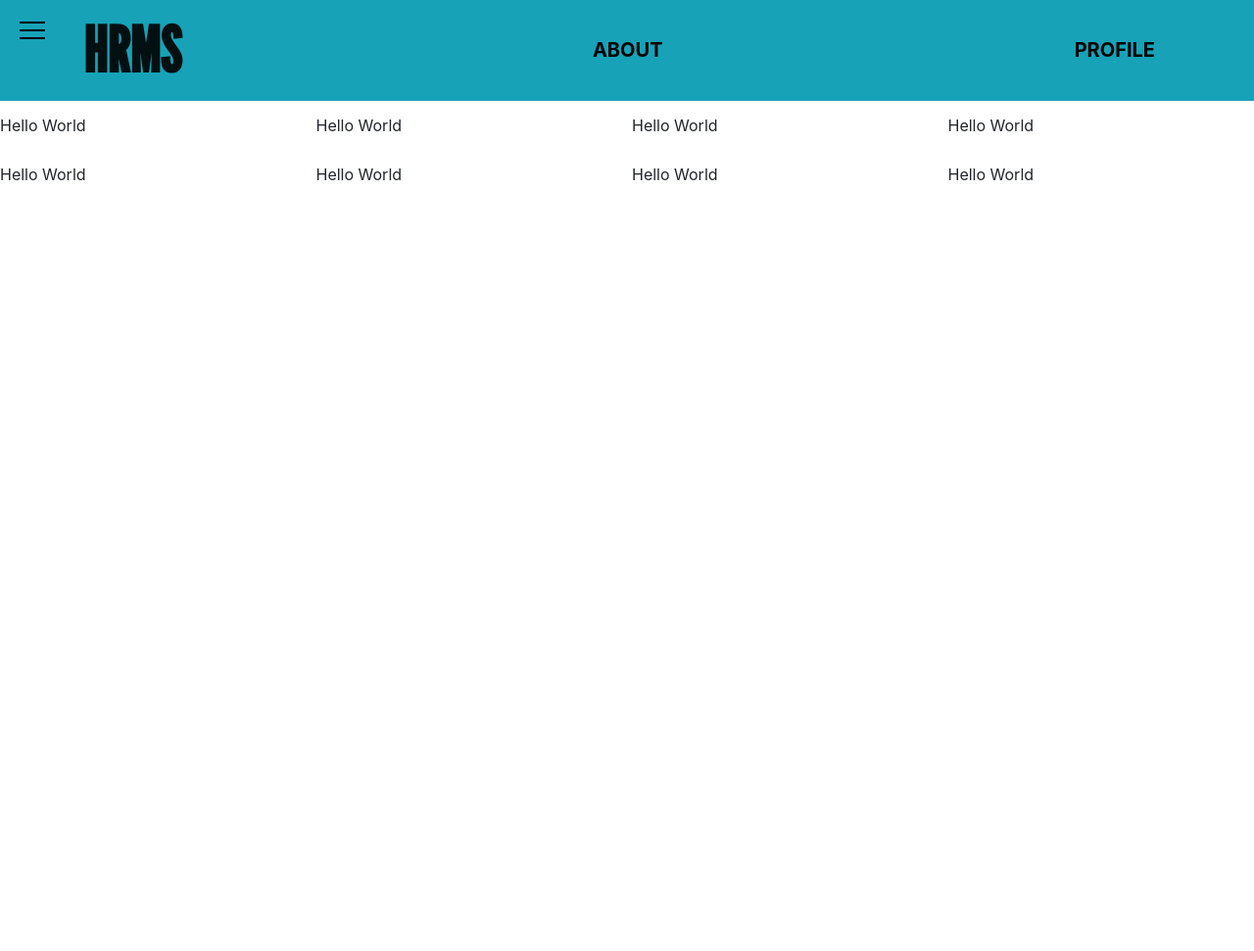
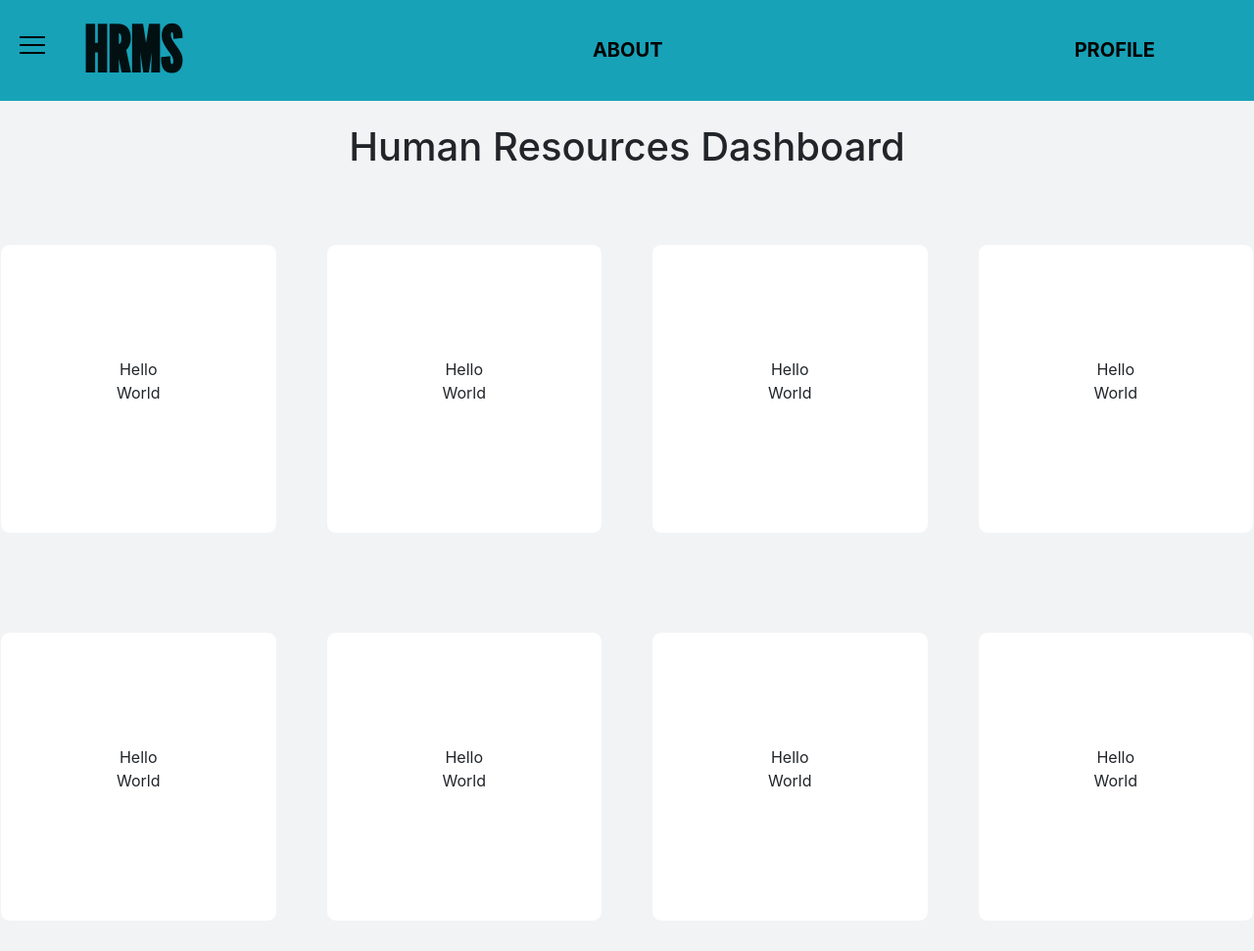
Before and after one commit to antoinecarter/CSE3101-Project, a PHP site: page /shareposts/inc/view/home.php in a window 1280 px wide. Shown: the whole page at 98% size. Before the commit the page ends 184 px from the top, so only its background shows below. Run offline with PHP 8.4, Linux system fonts and the light colour scheme; style sheets or scripts are compiled from the project's sources.

Commit message:
Update home.php

```diff
--- a/css/style.scss
+++ b/css/style.scss
@@ -287,7 +287,7 @@
         }
         .menu__btn {
           position: fixed;
-          top: 30px;
+          top: 45px;
           left: 20px;
           width: 26px;
           height: 26px;
@@ -365,7 +365,8 @@
         .cards{
             display: grid;
             grid-template-columns: repeat(4, 1fr);
-            grid-gap: 10px;
+            grid-gap: 100px 50px;
+            margin: 30px auto;
         }
 
         .navbar-nav li:hover .dropdown-menu {
@@ -376,3 +377,30 @@
             text-decoration: underline;
             transform: rotate(-90deg);
         }
+
+        .main-home{
+            background-color: #f2f3f4;
+        }
+
+        .main-h1{
+            text-align: center;
+            margin: 10px auto 75px auto;
+        }
+
+        .cards div{
+            margin: auto;
+            padding: 115px;
+            border:  #f2f3f4;
+            border-style: solid;
+            border-width: 1px;
+            border-radius: 10px;
+            background-color:  #fff;
+        }
+
+        .cards div:hover{
+            transform: scale(1.1);
+        }
+
+        .cards p{
+            text-align: center;
+        }
--- a/inc/view/home.php
+++ b/inc/view/home.php
@@ -9,7 +9,8 @@
         include __DIR__."/header.php";
         ?>
     </div>
-<body>
+<body class=main-home>
+    <h1 class="main-h1">Human Resources Dashboard</h1>
     <div class="cards">
         <?php
           for ($x = 0; $x <= 14; $x+=2) {
```
